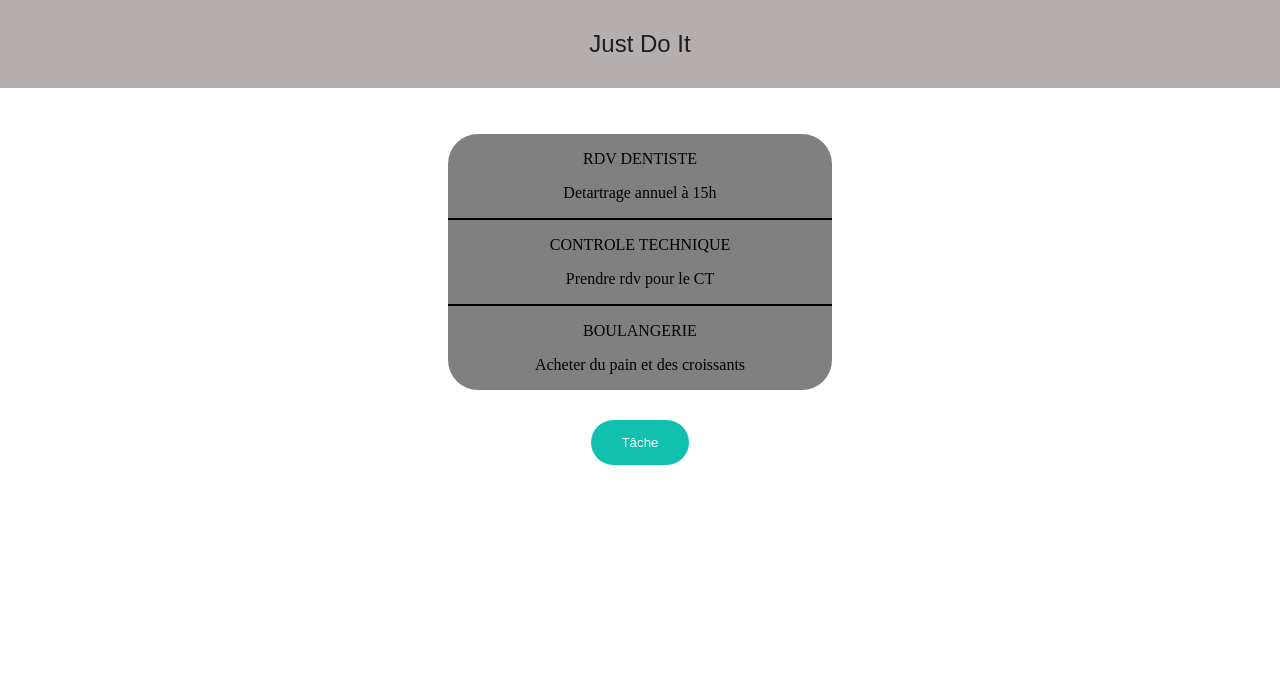
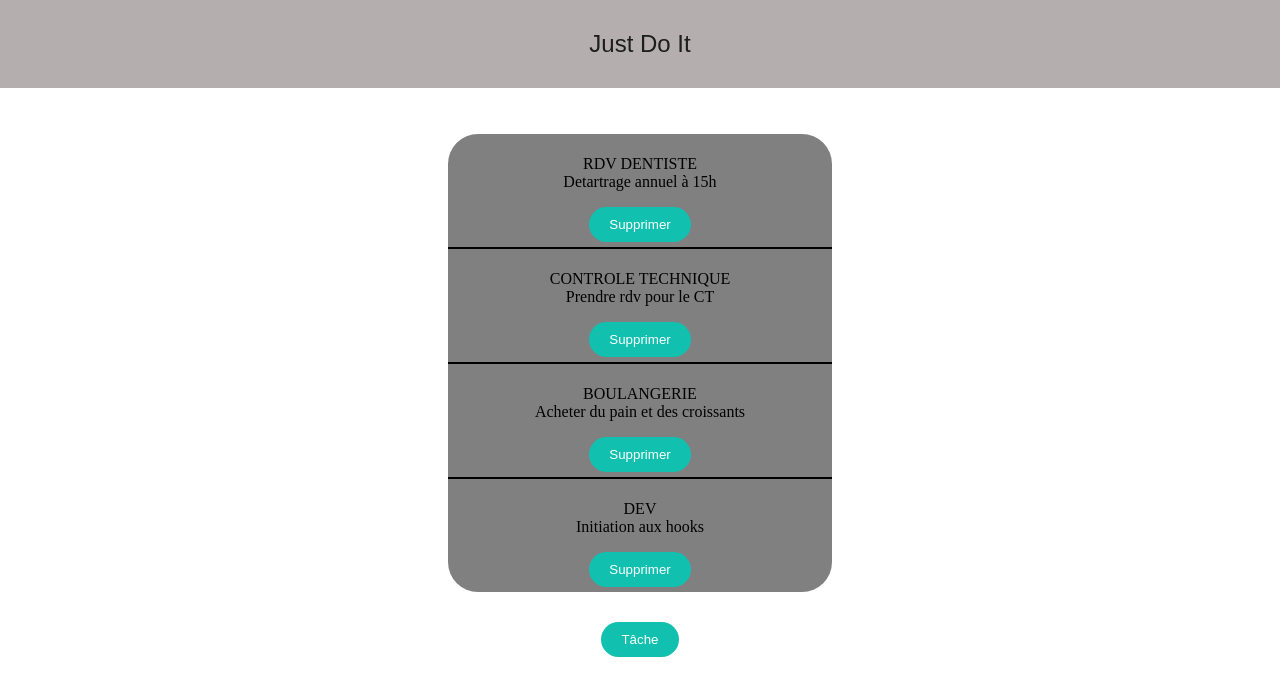
Before and after one commit to moustii/todolist, a React (Create React App) app: page / in a window 1280 px wide. Shown: the top 696 px of the page. Built offline with nearby package versions, Linux system fonts and the light colour scheme.

Commit message:
modify task component

```diff
--- a/public/index.html
+++ b/public/index.html
@@ -24,7 +24,7 @@
       work correctly both with client-side routing and a non-root public URL.
       Learn how to configure a non-root public URL by running `npm run build`.
     -->
-    <title>React App</title>
+    <title>ToDoList</title>
     <link rel="stylesheet" href="./css/main.css">
   </head>
   <body>
--- a/src/App.js
+++ b/src/App.js
@@ -19,8 +19,6 @@ function App() {
 
             <Tasks/>
 
-
-
             <Button click={changeAddFormState}>
                 Tâche
             </Button>
--- a/src/components/Button/Button.module.css
+++ b/src/components/Button/Button.module.css
@@ -2,7 +2,7 @@
     display: block;
     color: #fff;
     background-color: rgb(17, 192, 174);
-    padding: 15px 30px;
+    padding: 10px 20px;
     border: 0px;
     border-radius: 30px;
     margin: 0 auto;
--- a/src/containers/Task/Task.js
+++ b/src/containers/Task/Task.js
@@ -0,0 +1,22 @@
+import React from "react";
+import Button from "../../components/Button/Button";
+
+const Task = (props) => {
+    return (
+        <>
+            <p>
+                {props.title}
+                <br/>
+                {props.description}
+            </p>
+            <Button
+                typeBtn="btn-warning"
+                click={props.delete}
+            >
+                Supprimer
+            </Button>
+        </>
+    );
+}
+
+export default Task;
--- a/src/containers/Tasks/Tasks.css
+++ b/src/containers/Tasks/Tasks.css
@@ -7,6 +7,23 @@
     margin: 30px 0;
 }
 
+.task {
+    padding: 5px 0;
+    margin: 0;
+}
+
 .task:not(:last-child) {
     border-bottom: 2px solid black;
 }
+
+.task:hover {
+    background-color: rgb(222, 51, 51);
+}
+
+.tasks-list .task:first-child {
+    border-radius: 30px 30px 0 0;
+}
+
+.tasks-list .task:last-child {
+    border-radius: 0 0 30px 30px;
+}
--- a/src/containers/Tasks/Tasks.js
+++ b/src/containers/Tasks/Tasks.js
@@ -1,5 +1,6 @@
 import React, {Component} from 'react';
 import './Tasks.css';
+import Task from '../Task/Task';
 
 class Tasks extends Component {
 
@@ -8,11 +9,9 @@ class Tasks extends Component {
             {id: 1, title: "Rdv dentiste", description: "Detartrage annuel à 15h"},
             {id: 2, title: "Controle technique", description: "Prendre rdv pour le CT"},
             {id: 3, title: "Boulangerie", description: "Acheter du pain et des croissants"},
+            {id: 4, title: "Dev", description: "Initiation aux hooks"},
         ],
     };
-
-
-
 
 
     render() {
@@ -23,8 +22,10 @@ class Tasks extends Component {
                     this.state.tasks.map(task => {
                         return (
                             <div className='task'>
-                                <p>{task.title.toUpperCase()}</p>
-                                <p>{task.description}</p>
+                                <Task
+                                    title={task.title.toUpperCase()}
+                                    description={task.description}
+                                />
                             </div>
                         )
                     })
```
Also changed, not shown: src/App.css (line endings or trailing spaces).
